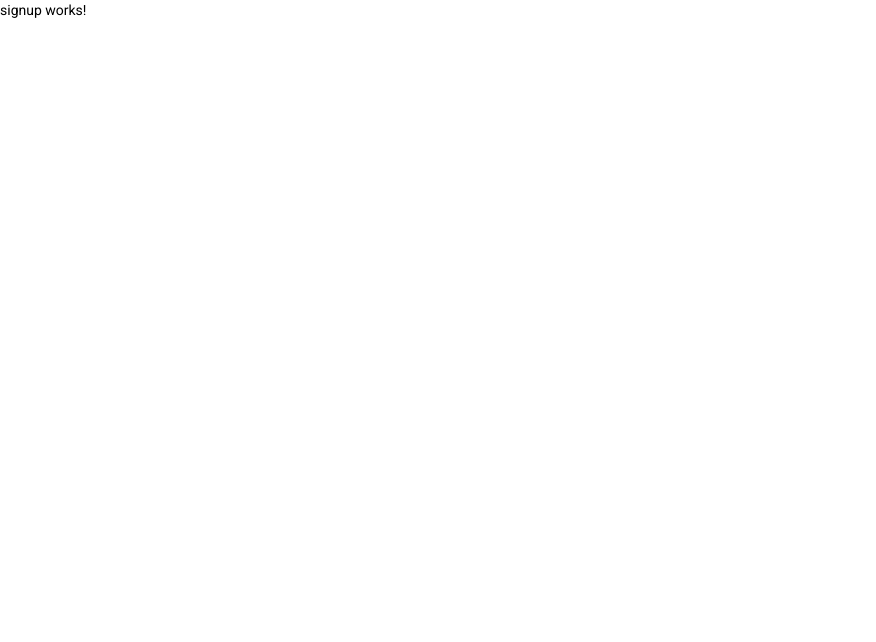
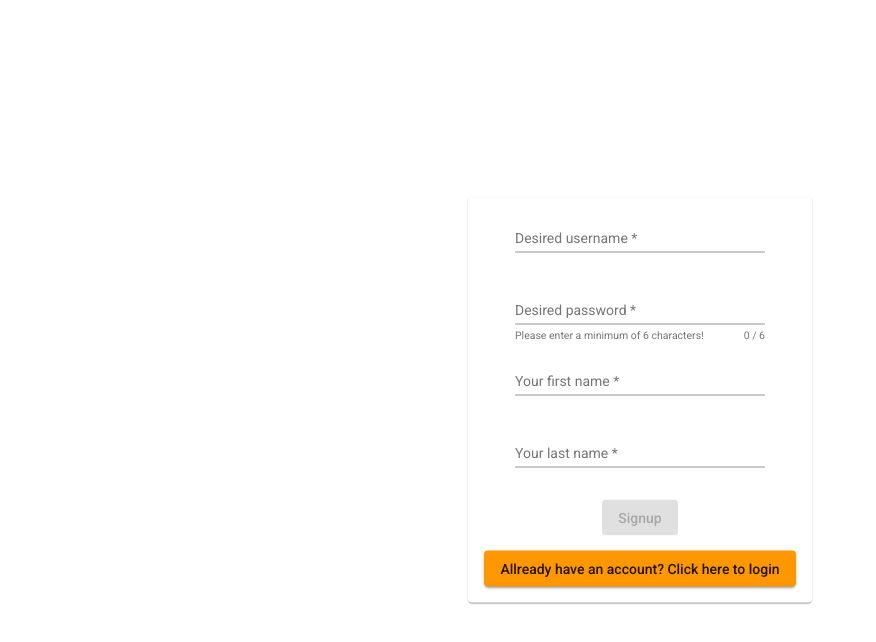
Before and after one commit to petrovicaca/icr, an Angular app in the folder ispit/: page /signup in a window 1280 px wide. Shown: the top 642 px of the page, without its empty margins (0-876 px from the left). Built offline with nearby package versions, Linux system fonts and the light colour scheme.

Commit message:
updated login and signup look

```diff
--- a/ispit/src/app/app.module.ts
+++ b/ispit/src/app/app.module.ts
@@ -4,6 +4,7 @@ import { NgModule } from '@angular/core';
 import { AppRoutingModule } from './app-routing.module';
 import { AppComponent } from './app.component';
 import { LoginComponent } from './auth/login/login.component';
+import { SignupComponent } from './auth/signup/signup.component';
 
 import { BrowserAnimationsModule } from '@angular/platform-browser/animations';
 import { FormsModule } from '@angular/forms';
@@ -26,6 +27,7 @@ import { MatIconModule } from '@angular/material/icon';
   declarations: [
     AppComponent,
     LoginComponent,
+    SignupComponent,
     WelcomeComponent
   ],
   imports: [
--- a/ispit/src/app/auth/login/login.component.css
+++ b/ispit/src/app/auth/login/login.component.css
@@ -1,4 +1,19 @@
-form {
-  height: 500px;
-  width: 100%;
+section {
+  margin: 0 auto;
+  display: flex;
+  justify-content: center;
+  align-items: center;
+  padding: 20px;
 }
+
+mat-card  {
+  margin: 0;
+  position: absolute;
+  top: 50%;
+  -ms-transform: translateY(-50%);
+  transform: translateY(-50%);
+}
+
+mat-form-field {
+  width: 250px;
+}
--- a/ispit/src/app/auth/login/login.component.html
+++ b/ispit/src/app/auth/login/login.component.html
@@ -1,5 +1,5 @@
-<mat-card>
-
+<section>
+  <mat-card>
   <form (submit)="onLogin(postForm)" #postForm="ngForm" fxLayout="column" fxLayoutAlign="center center" fxLayoutGap="15px">
 
     <!--ID POLJE-->
@@ -9,17 +9,19 @@
 
     <!--USERNAME POLJE-->
     <mat-form-field>
-      <input matInput type="text" name="username" [(ngModel)]="loginService.selectedProfile.username" required #name="ngModel" placeholder="Please enter your username...">
+      <input matInput type="text" name="username" [(ngModel)]="loginService.selectedProfile.username" required #name="ngModel" placeholder="Please enter your username">
       <mat-error *ngIf="name.invalid">Please enter your username</mat-error>
     </mat-form-field>
 
     <!--PASSWORD POLJE-->
     <mat-form-field>
-      <input matInput type="password" name="password" [(ngModel)]="loginService.selectedProfile.password" required #password="ngModel" placeholder="Please enter your password...">
+      <input matInput type="password" name="password" [(ngModel)]="loginService.selectedProfile.password" required #password="ngModel" placeholder="Please enter your password">
       <mat-error *ngIf="name.invalid">Please enter your password</mat-error>
     </mat-form-field>
 
     <button mat-raised-button color="primary" type="submit">Login</button>
+
+    <button [routerLink]="'/signup'" mat-raised-button color="primary" type="submit"> Don't have an account? Click here to signup </button>
   </form>
-
 </mat-card>
+</section>
--- a/ispit/src/app/auth/signup/signup.component.css
+++ b/ispit/src/app/auth/signup/signup.component.css
@@ -0,0 +1,19 @@
+section {
+    margin: 0 auto;
+    display: flex;
+    justify-content: center;
+    align-items: center;
+    padding: 20px;
+}
+
+mat-card  {
+    margin: 0;
+    position: absolute;
+    top: 50%;
+    -ms-transform: translateY(-50%);
+    transform: translateY(-50%);
+}
+
+mat-form-field {
+    width: 250px;
+}
--- a/ispit/src/app/auth/signup/signup.component.html
+++ b/ispit/src/app/auth/signup/signup.component.html
@@ -1 +1,40 @@
-<p>signup works!</p>
+<section>
+<mat-card fxLayoutAlign="center center">
+    <form fxLayout="column" fxLayoutAlign="center center" fxLayoutGap="15px" #f="ngForm" (ngSubmit)="onSubmit(f)">
+
+      <!--ID POLJE-->
+      <mat-form-field [style.display]="'none'">
+        <input matInput name="_id" required>
+      </mat-form-field>
+
+      <!--USERNAME POLJE-->
+      <mat-form-field>
+        <input matInput type="text" name="username" required placeholder="Desired username" ngModel #usernameInput="ngModel">
+        <mat-error *ngIf="usernameInput.hasError('required')">Field should not be empty</mat-error>
+      </mat-form-field>
+
+      <!--PASSWORD POLJE-->
+      <mat-form-field hintLabel="Please enter a minimum of 6 characters!">
+        <input matInput type="password" name="password" required minlength="6" placeholder="Desired password" ngModel #passwordInput="ngModel">
+        <mat-hint align="end"> {{ passwordInput.value?.length }} / 6 </mat-hint>
+        <mat-error *ngIf="passwordInput.hasError('required')">Field should not be empty</mat-error>
+      </mat-form-field>
+
+      <!--NAME POLJE-->
+      <mat-form-field>
+        <input matInput type="text" name="name" required placeholder="Your first name" ngModel #nameInput="ngModel">
+        <mat-error *ngIf="nameInput.hasError('required')">Field should not be empty</mat-error>
+      </mat-form-field>
+
+      <!--SURNAME POLJE-->
+      <mat-form-field>
+        <input matInput type="text" name="surname" required placeholder="Your last name" ngModel #surnameInput="ngModel">
+        <mat-error *ngIf="surnameInput.hasError('required')">Field should not be empty</mat-error>
+      </mat-form-field>
+
+      <button mat-raised-button color="primary" type="submit" [disabled]="f.invalid"> Signup </button>
+
+      <button [routerLink]="'/login'" mat-raised-button color="primary" type="submit" [disabled]="f.valid"> Allready have an account? Click here to login </button>
+    </form>
+</mat-card>
+</section>
--- a/ispit/src/app/auth/signup/signup.component.ts
+++ b/ispit/src/app/auth/signup/signup.component.ts
@@ -1,4 +1,6 @@
 import { Component, OnInit } from '@angular/core';
+import { NgForm } from '@angular/forms';
+
 
 @Component({
   selector: 'app-signup',
@@ -12,4 +14,8 @@ export class SignupComponent implements OnInit {
   ngOnInit(): void {
   }
 
+  onSubmit(form : NgForm) {
+    console.log(form);
+  }
+
 }
```
Also changed, not shown: ispit/src/styles.css (line endings or trailing spaces).
